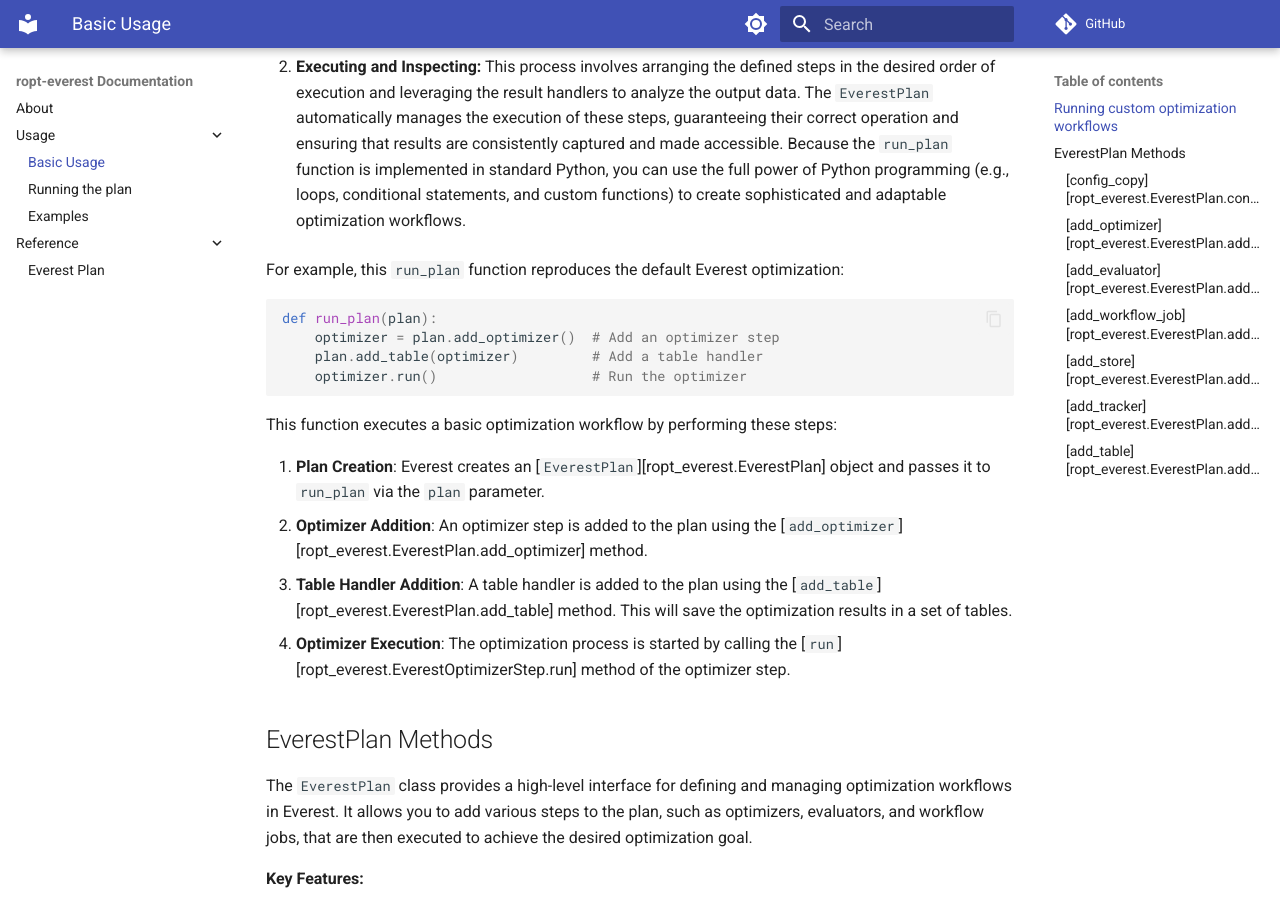
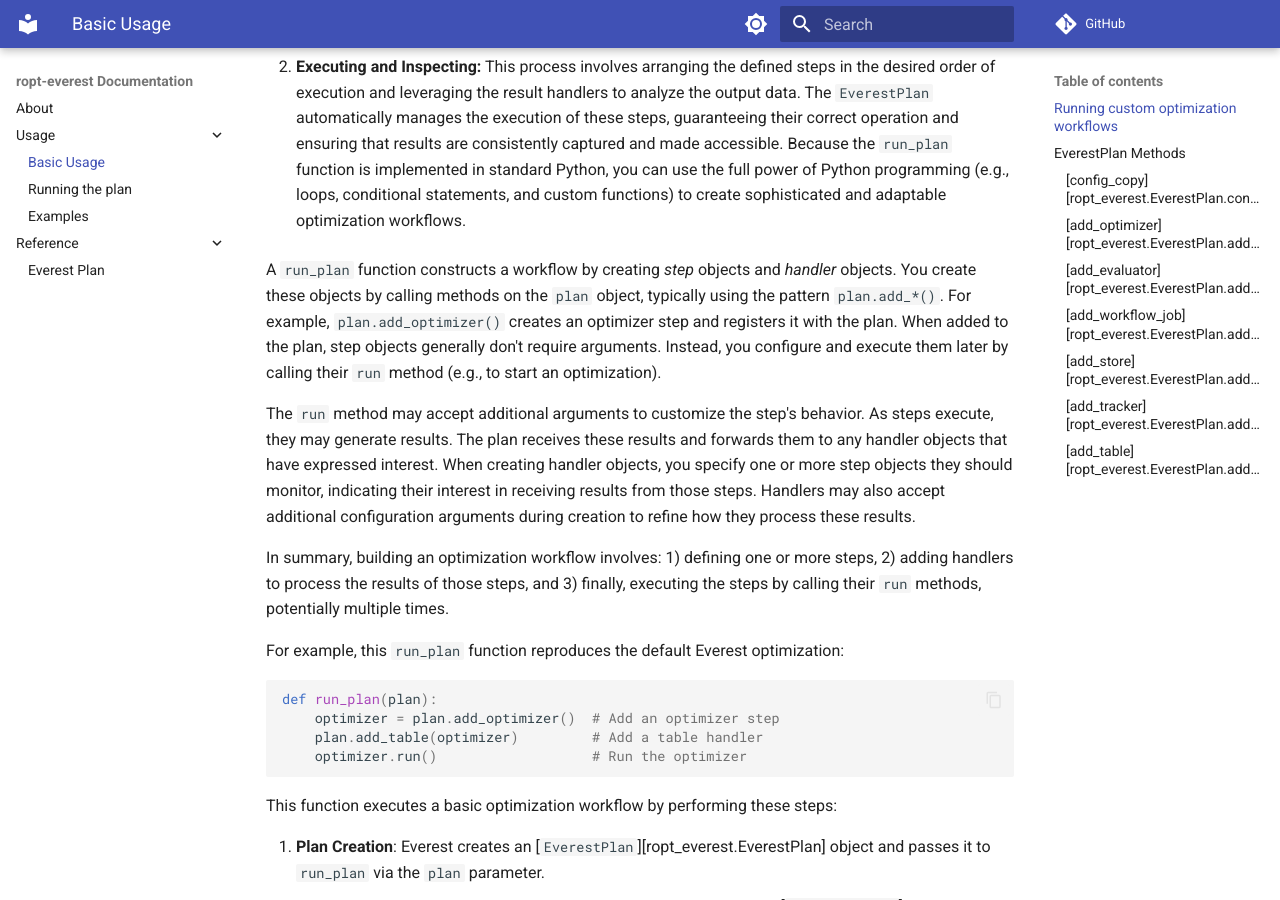
Before and after one commit to TNO-ropt/ropt-everest, an MkDocs documentation site: the page built from docs/usage/basics.md, in a window 1280 px wide and 900 px high, scrolled down 757 px. Built offline with MkDocs 1.6.1 and Material for MkDocs 9.7.7, drawn with Linux system fonts in a browser that asks for light colours; comment, search, counter and statistics services are not loaded; the version menu is left out.

Commit message:
More documentation

```diff
--- a/docs/usage/basics.md
+++ b/docs/usage/basics.md
@@ -39,6 +39,26 @@ Developing and executing a custom workflow involves two key aspects:
     `run_plan` function is implemented in standard Python, you can use the full
     power of Python programming (e.g., loops, conditional statements, and custom
     functions) to create sophisticated and adaptable optimization workflows.
+
+A `run_plan` function constructs a workflow by creating _step_ objects and
+_handler_ objects. You create these objects by calling methods on the `plan`
+object, typically using the pattern `plan.add_*()`. For example,
+`plan.add_optimizer()` creates an optimizer step and registers it with the plan.
+When added to the plan, step objects generally don't require arguments. Instead,
+you configure and execute them later by calling their `run` method (e.g., to
+start an optimization).
+
+The `run` method may accept additional arguments to customize the step's
+behavior. As steps execute, they may generate results. The plan receives these
+results and forwards them to any handler objects that have expressed interest.
+When creating handler objects, you specify one or more step objects they should
+monitor, indicating their interest in receiving results from those steps.
+Handlers may also accept additional configuration arguments during
+creation to refine how they process these results.
+
+In summary, building an optimization workflow involves: 1) defining one or more
+steps, 2) adding handlers to process the results of those steps, and 3) finally,
+executing the steps by calling their `run` methods, potentially multiple times.
 
 For example, this `run_plan` function reproduces the default Everest optimization:
 
```
Also changed, not shown: 1 other file.
